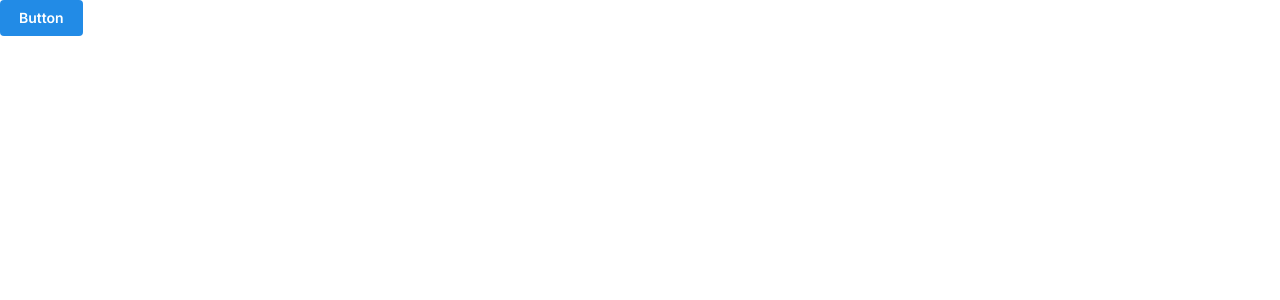
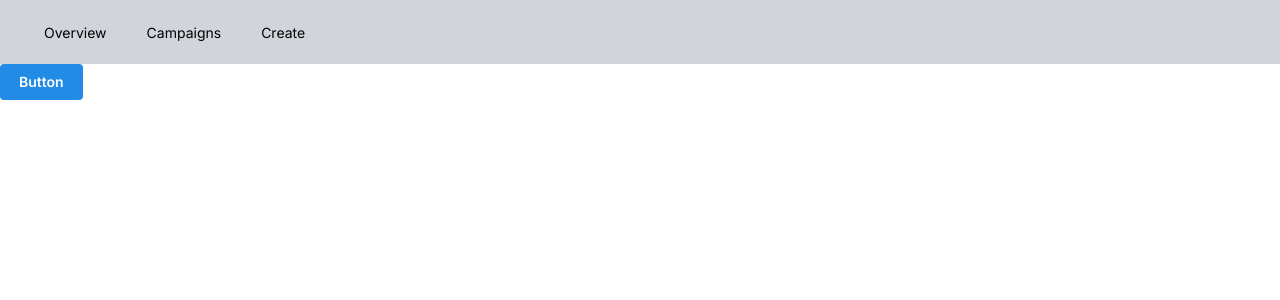
Before and after one commit to AlirezaEttehadi/rechart-sample, a Next.js app: page / in a window 1280 px wide. Shown: the top 300 px of the page. Built offline with nearby package versions, Linux system fonts and the light colour scheme.

Commit message:
feat: add header

```diff
--- a/src/app/layout.tsx
+++ b/src/app/layout.tsx
@@ -3,6 +3,8 @@ import { Inter } from "next/font/google";
 import { ReactNode } from "react";
 
 import { ColorSchemeScript, MantineProvider } from "@mantine/core";
+
+import Header from "@techsiro/components/header";
 
 import "@mantine/core/styles.css";
 import "./globals.css";
@@ -25,6 +27,7 @@ export default function RootLayout({
       </head>
       <body className={inter.className}>
         <MantineProvider>
+          <Header />
           <main>{children}</main>
         </MantineProvider>
       </body>
--- /dev/null
+++ b/src/components/header/index.tsx
@@ -0,0 +1,44 @@
+"use client";
+
+import { NavLink } from "@mantine/core";
+import Link from "next/link";
+import { useSelectedLayoutSegments } from "next/navigation";
+
+import Container from "../container";
+
+const Header = () => {
+  const activeSegment = useSelectedLayoutSegments();
+
+  return (
+    <header className="flex items-center bg-gray-300 h-16">
+      <Container className="flex items-center gap-4">
+        <NavLink
+          component={Link}
+          href="/overview"
+          label="Overview"
+          className="w-fit"
+          active={activeSegment.includes("overview")}
+          variant="subtle"
+        />
+        <NavLink
+          component={Link}
+          href="/campaigns"
+          label="Campaigns"
+          className="w-fit"
+          active={activeSegment.includes("campaigns")}
+          variant="subtle"
+        />
+        <NavLink
+          component={Link}
+          href="/create"
+          label="Create"
+          className="w-fit"
+          active={activeSegment.includes("create")}
+          variant="subtle"
+        />
+      </Container>
+    </header>
+  );
+};
+
+export default Header;
```
